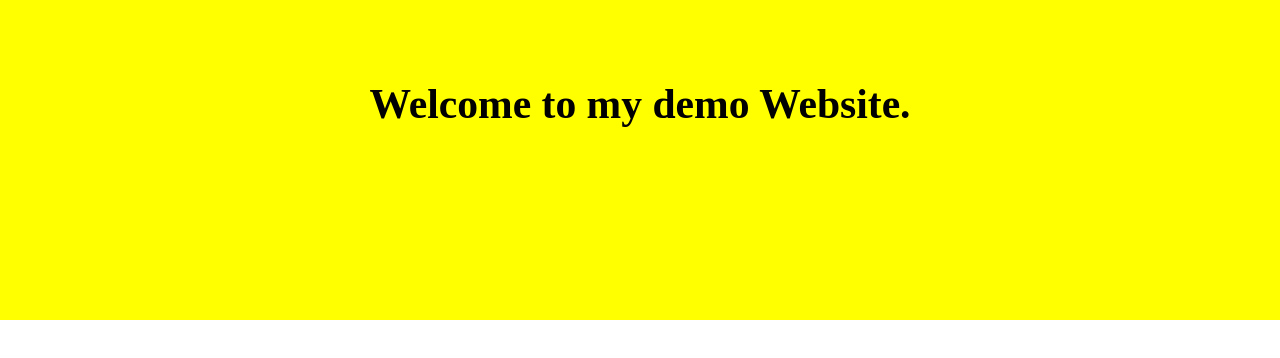
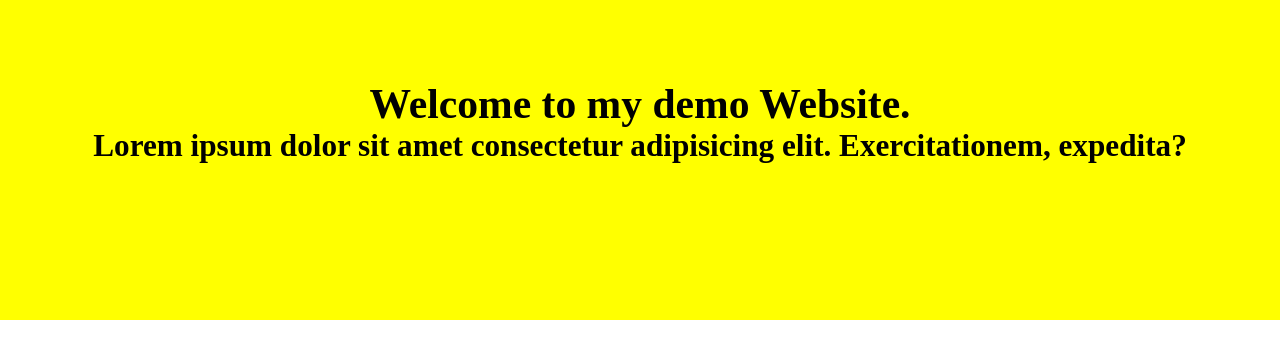
Before and after one commit to emon3455/AdvanceGitLearning, a plain HTML site: page index.html in a window 1280 px wide. Drawn offline with Linux system fonts and the light colour scheme.

Commit message:
checking

```diff
--- a/index.html
+++ b/index.html
@@ -17,6 +17,10 @@
             Welcome to my demo Website.
         </h1>
 
+        <h2>
+            Lorem ipsum dolor sit amet consectetur adipisicing elit. Exercitationem, expedita?
+        </h2>
+
     </header>
 
 
```
